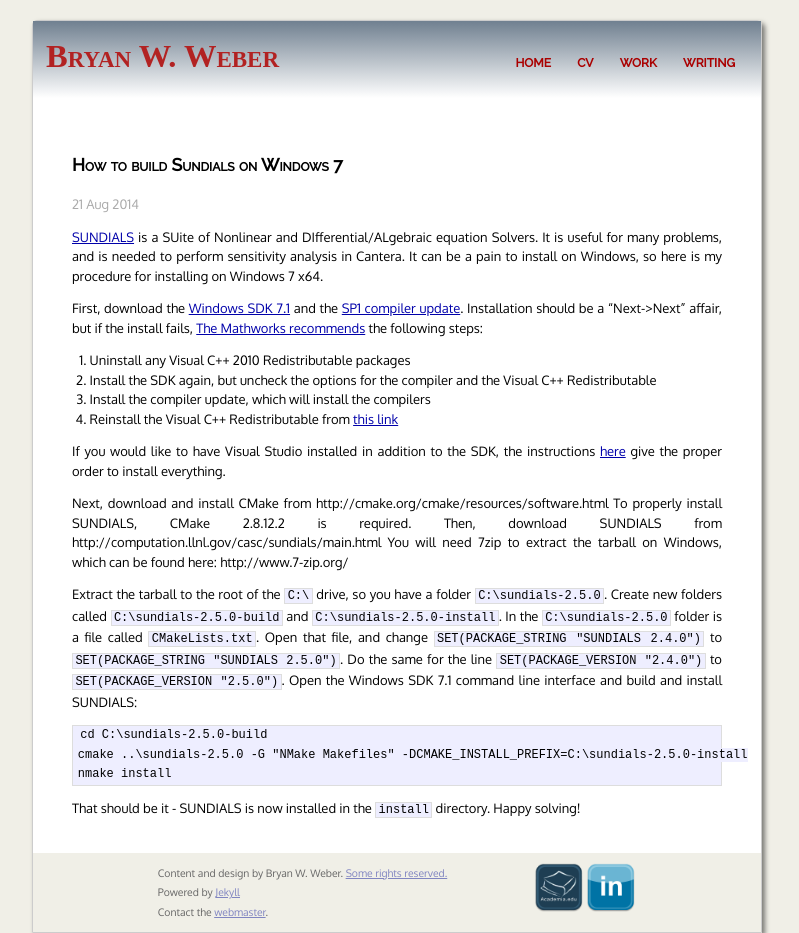
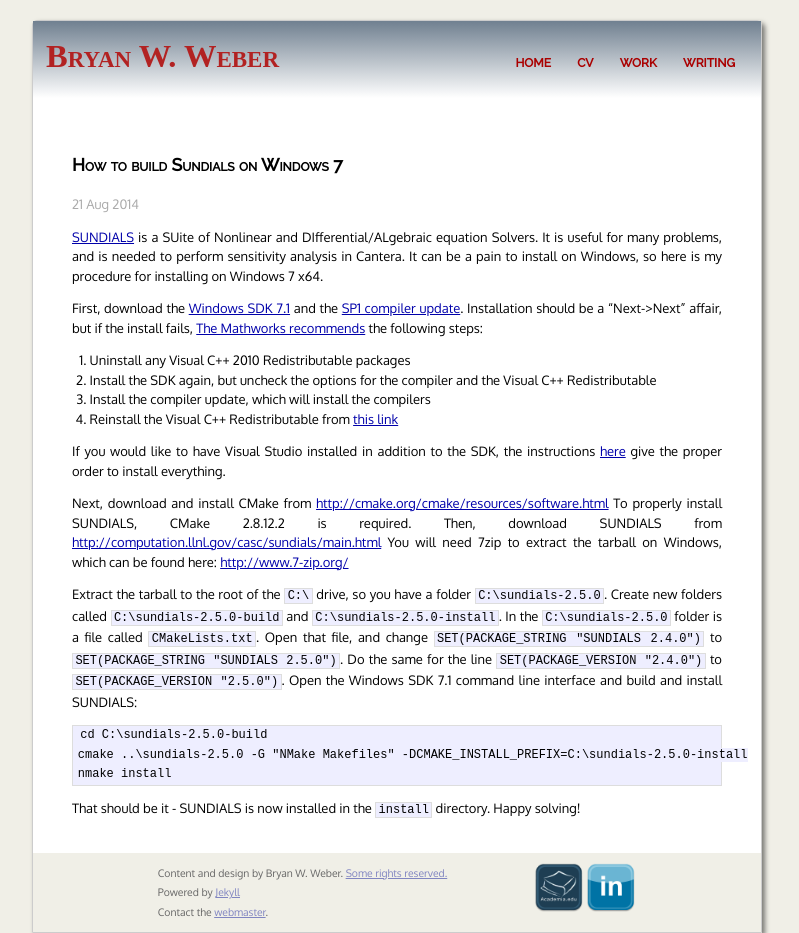
Before and after one commit to bryanwweber/bryanwweber.github.io, a Jekyll site: the page built from _posts/2014-08-21-how-to-install-sundials-on-windows-7.md, in a window 1280 px wide. Shown: the whole page, without its empty margins (243-1042 px from the left). Built offline with Jekyll 4.4.1, drawn with Linux system fonts in a browser that asks for light colours; some web fonts are replaced.

```diff
--- a/_posts/2014-08-21-how-to-install-sundials-on-windows-7.md
+++ b/_posts/2014-08-21-how-to-install-sundials-on-windows-7.md
@@ -26,10 +26,10 @@ If you would like to have Visual Studio installed in addition to the SDK, the in
 [here](http://blogs.msdn.com/b/vcblog/archive/2011/03/31/10148110.aspx) give the proper
 order to install everything.
 
-Next, download and install CMake from http://cmake.org/cmake/resources/software.html
+Next, download and install CMake from <http://cmake.org/cmake/resources/software.html>
 To properly install SUNDIALS, CMake 2.8.12.2 is required.
-Then, download SUNDIALS from http://computation.llnl.gov/casc/sundials/main.html
-You will need 7zip to extract the tarball on Windows, which can be found here: http://www.7-zip.org/
+Then, download SUNDIALS from <http://computation.llnl.gov/casc/sundials/main.html>
+You will need 7zip to extract the tarball on Windows, which can be found here: <http://www.7-zip.org/>
 
 Extract the tarball to the root of the `C:\` drive, so you have a folder `C:\sundials-2.5.0`.
 Create new folders called `C:\sundials-2.5.0-build` and `C:\sundials-2.5.0-install`.
```
Also changed, not shown: _posts/2014-08-24-how-i-set-up-a-cantera-development-environment-on-windows-7.md (+16 -14 lines).
